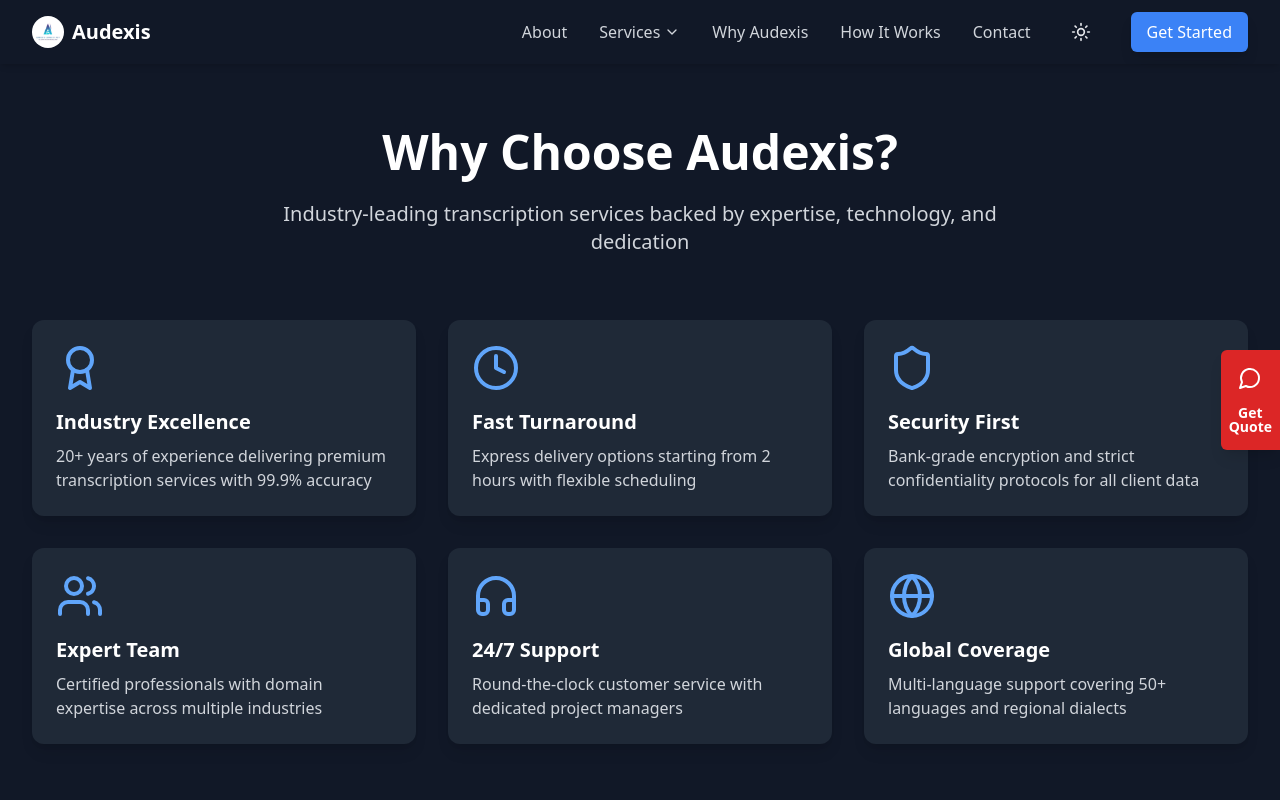
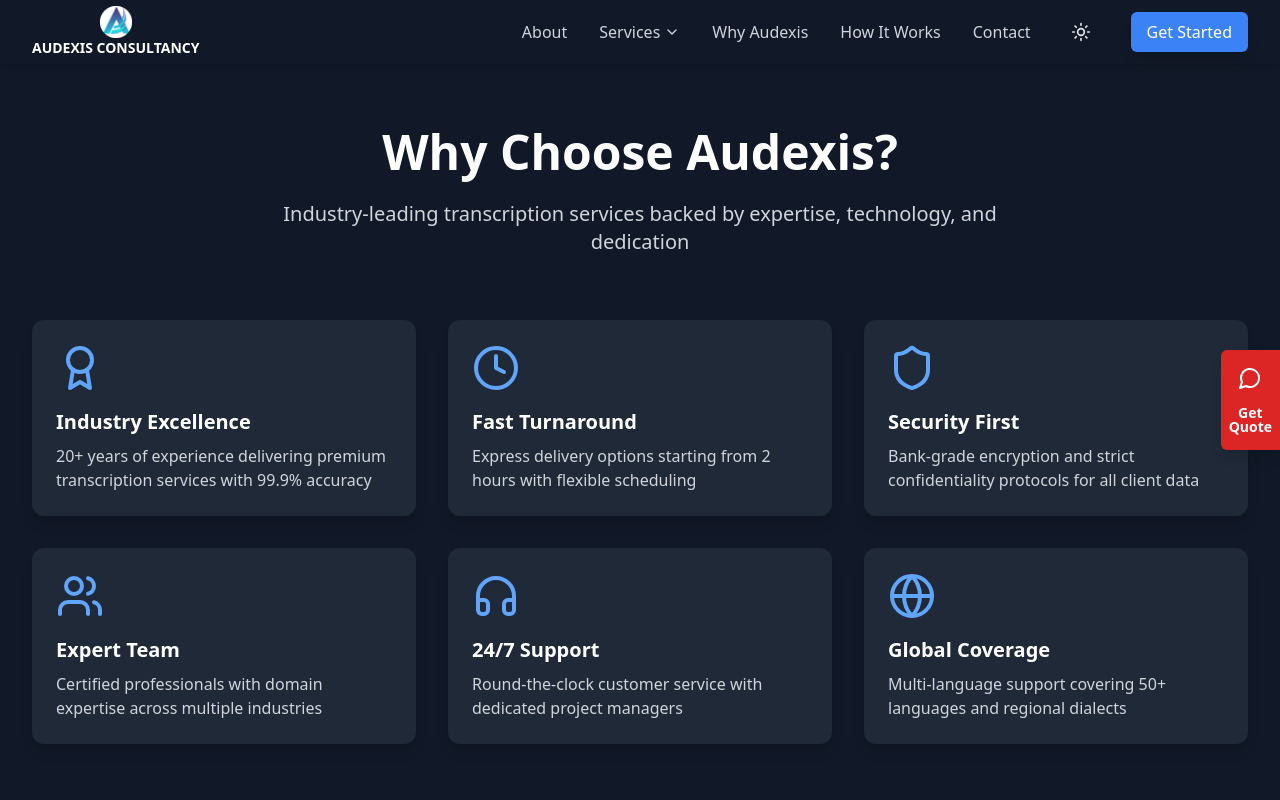
Before and after one commit to newcomer119/Audexis, a React (Vite) app: page /why-audexis in a window 1280 px wide. Shown: the top 800 px of the page. Built offline with nearby package versions, Linux system fonts and the light colour scheme.

Commit message:
made changes in the logo of the website

```diff
--- a/src/components/Footer.tsx
+++ b/src/components/Footer.tsx
@@ -1,5 +1,5 @@
 import React from 'react';
-
+import { Link } from 'react-router-dom';
 
 export function Footer() {
   return (
@@ -8,8 +8,7 @@ export function Footer() {
         <div className="grid grid-cols-1 md:grid-cols-4 gap-8">
           <div>
             <div className="flex items-center">
-              <img src="/Audexis2.png" alt="Audexis" className="h-8 w-8" />
-              <span className="ml-2 text-xl font-bold">Audexis</span>
+              <span className="ml-2 text-xl font-bold ">Audexis</span>
             </div>
             <p className="mt-4 text-gray-400">
               Professional transcription services for businesses and individuals.
@@ -18,19 +17,48 @@ export function Footer() {
           <div>
             <h3 className="text-lg font-semibold mb-4">Services</h3>
             <ul className="space-y-2 text-gray-400">
-              <li>General Transcription</li>
-              <li>Audio Transcription</li>
-              <li>Video Transcription</li>
-              <li>Multi-language Services</li>
+              <li>
+                <Link to="/services/general" className="hover:text-[#2B9BCA] transition-colors">
+                  General Transcription
+                </Link>
+              </li>
+              <li>
+                <Link to="/services/legal" className="hover:text-[#2B9BCA] transition-colors">
+                  Legal Transcription
+                </Link>
+              </li>
+              <li>
+                <Link to="/services/medical" className="hover:text-[#2B9BCA] transition-colors">
+                  Medical Transcription
+                </Link>
+              </li>
+              <li>
+                <Link to="/services/global" className="hover:text-[#2B9BCA] transition-colors">
+                  Global Services
+                </Link>
+              </li>
             </ul>
           </div>
           <div>
             <h3 className="text-lg font-semibold mb-4">Company</h3>
             <ul className="space-y-2 text-gray-400">
-              <li>About Us</li>
-              <li>Blog</li>
-              <li>Careers</li>
-              <li>Contact</li>
+              <li>
+                <Link to="/about" className="hover:text-[#2B9BCA] transition-colors">
+                  About Us
+                </Link>
+              </li>
+              <li>
+                <a
+                  href="#contact"
+                  className="hover:text-[#2B9BCA] transition-colors"
+                  onClick={(e) => {
+                    e.preventDefault();
+                    document.getElementById('contact')?.scrollIntoView({ behavior: 'smooth' });
+                  }}
+                >
+                  Contact
+                </a>
+              </li>
             </ul>
           </div>
           <div>
--- a/src/components/Navbar.tsx
+++ b/src/components/Navbar.tsx
@@ -3,6 +3,7 @@ import { Headphones, Menu, X, ChevronDown } from 'lucide-react';
 import { Link, useLocation } from 'react-router-dom';
 import { ThemeToggle } from './ThemeToggle';
 import AudexisLogo from '../Audexis1.jpg'
+import Logo from '../Audexis2.png'
 
 const serviceLinks = [
   { name: 'Legal Transcription', path: '/services/legal' },
@@ -25,14 +26,14 @@ export function Navbar() {
     <nav className="fixed top-0 left-0 right-0 z-50 bg-white dark:bg-gray-900 shadow-md">
       <div className="max-w-7xl mx-auto px-4 sm:px-6 lg:px-8">
         <div className="flex justify-between h-16 items-center">
-          <Link to="/" className="flex items-center">
+          <Link to="/" className="flex flex-col items-center">
             <img
-              src={AudexisLogo}
+              src={Logo}
               alt="Audexis Logo"
-              className="h-8 w-8 rounded-full"
-            />
-            <span className="ml-2 text-xl font-bold text-gray-900 dark:text-white">
-              Audexis
+                className="h-8 w-auto"
+              />
+              <span className="text-sm font-bold text-[#2B9BCA] dark:text-[#FFFFFF]">
+              AUDEXIS CONSULTANCY
             </span>
           </Link>
 
```
Also changed, not shown: src/MainAudexis.jpg (added).
